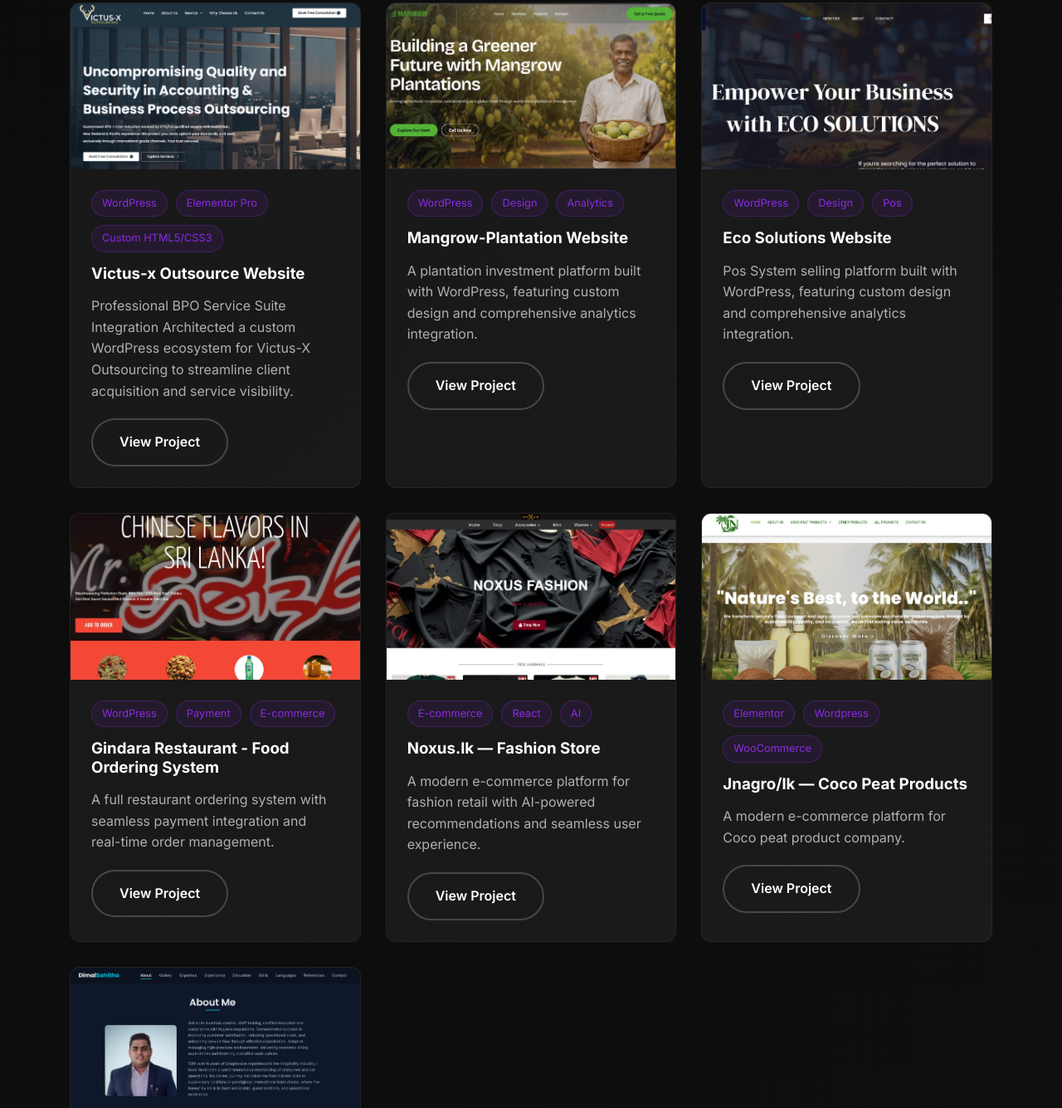
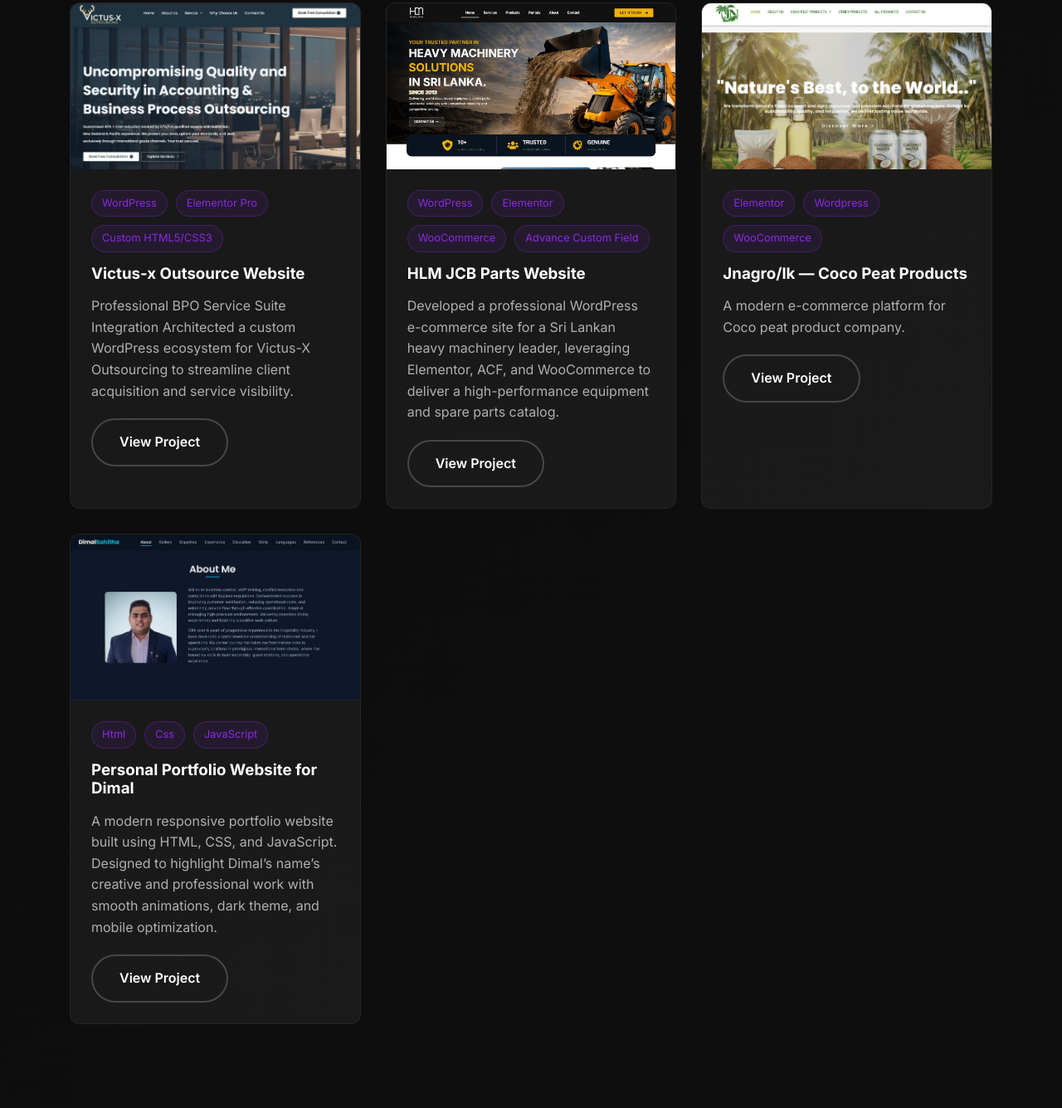
Before and after one commit to TheshanNavindanna/MHTNavindanaPortfolio, a plain HTML site: page index.html in a window 1280 px wide. Shown: the part 2177-3512 px from the top of the page at 83% size. Drawn offline with Linux system fonts and the light colour scheme.

Commit message:
Update index.html

```diff
--- a/index.html
+++ b/index.html
@@ -808,70 +808,26 @@
                         class="btn btn-secondary" target="_blank" rel="noopener noreferrer">View Project</a>
                     </div>
                 </div>
+
                 <div class="project-card fade-in">
                     <div class="project-img">
-                        <img src="mangrow.jpg" alt="Mangrow Plantation Website">
+                        <img src="hlm.jpg" alt="HLM">
                     </div>
                     <div class="project-content">
                         <div class="project-tags">
                             <span class="tag">WordPress</span>
-                            <span class="tag">Design</span>
-                            <span class="tag">Analytics</span>
+                            <span class="tag">Elementor</span>
+                            <span class="tag">WooCommerce</span>
+                            <span class="tag">Advance Custom Field</span>
                         </div>
-                        <h3>Mangrow-Plantation Website</h3>
-                        <p>A plantation investment platform built with WordPress, featuring custom design and comprehensive analytics integration.</p>
-                        <a href="https://dev-mangrow.pantheonsite.io/"
+                        <h3>HLM JCB Parts Website</h3>
+                        <p>Developed a professional WordPress e-commerce site for a Sri Lankan heavy machinery leader, leveraging Elementor, ACF, and WooCommerce to deliver a high-performance equipment and spare parts catalog.</p>
+                        <a href="www.jcbparts.lk"
                         class="btn btn-secondary" target="_blank" rel="noopener noreferrer">View Project</a>
                     </div>
                 </div>
-                <div class="project-card fade-in">
-                    <div class="project-img">
-                        <img src="eco.jpg" alt="Eco Solutions Website">
-                    </div>
-                    <div class="project-content">
-                        <div class="project-tags">
-                            <span class="tag">WordPress</span>
-                            <span class="tag">Design</span>
-                            <span class="tag">Pos</span>
-                        </div>
-                        <h3>Eco Solutions Website</h3>
-                        <p>Pos System selling platform built with WordPress, featuring custom design and comprehensive analytics integration.</p>
-                        <a href="https://dev-ecopos.pantheonsite.io/"
-                        class="btn btn-secondary" target="_blank" rel="noopener noreferrer">View Project</a>
-                    </div>
-                </div>
-                <div class="project-card fade-in">
-                    <div class="project-img">
-                        <img src="gindara.jpg" alt="Gindara Restaurant - Food Ordering System">
-                    </div>
-                    <div class="project-content">
-                        <div class="project-tags">
-                            <span class="tag">WordPress</span>
-                            <span class="tag">Payment</span>
-                            <span class="tag">E-commerce</span>
-                        </div>
-                        <h3>Gindara Restaurant - Food Ordering System</h3>
-                        <p>A full restaurant ordering system with seamless payment integration and real-time order management.</p>
-                        <a href="https://live-gindararestaurent.pantheonsite.io/"
-                        class="btn btn-secondary" target="_blank" rel="noopener noreferrer">View Project</a>
-                    </div>
-                </div>
-                <div class="project-card fade-in">
-                    <div class="project-img">
-                        <img src="noxus.jpg" alt="Noxus.lk — Fashion Store">
-                    </div>
-                    <div class="project-content">
-                        <div class="project-tags">
-                            <span class="tag">E-commerce</span>
-                            <span class="tag">React</span>
-                            <span class="tag">AI</span>
-                        </div>
-                        <h3>Noxus.lk — Fashion Store</h3>
-                        <p>A modern e-commerce platform for fashion retail with AI-powered recommendations and seamless user experience.</p>
-                        <a href="https://noxus.lk/"
-                        class="btn btn-secondary" target="_blank" rel="noopener noreferrer">View Project</a>
-                    </div>
-                </div>
+
+
 
                 <div class="project-card fade-in">
                     <div class="project-img">
```
